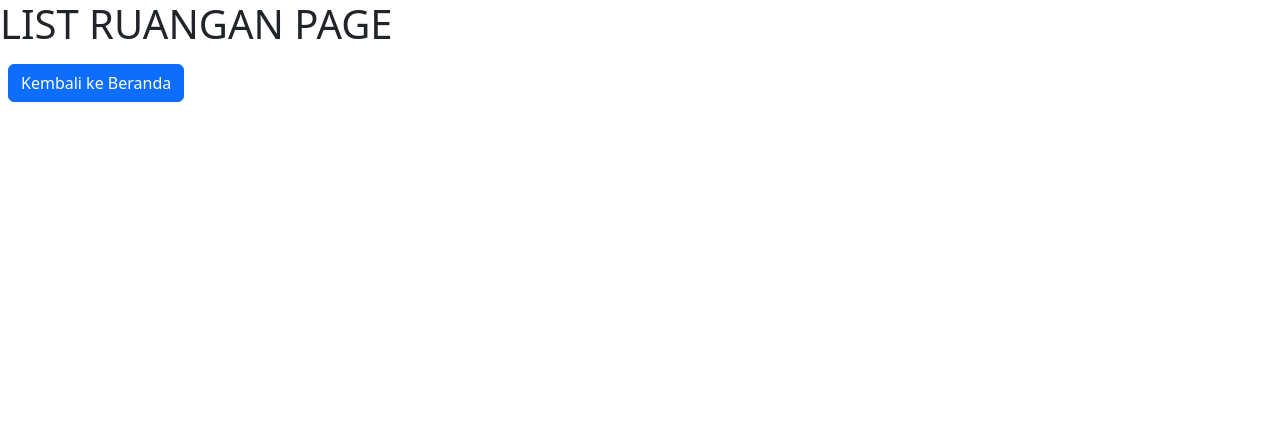
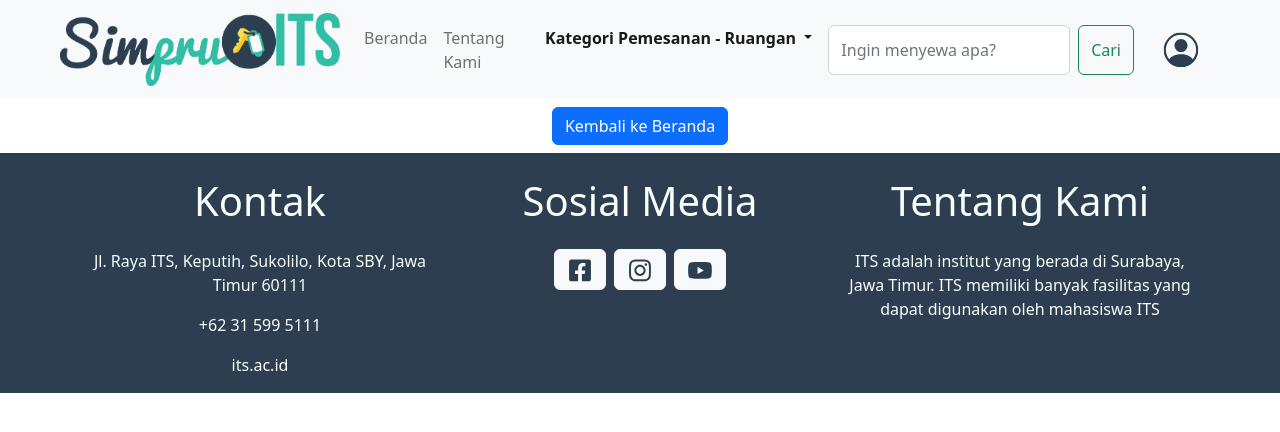
Before and after one commit to Anggito02/fp-pweb-SIMPRU, a PHP site: page /res/list_ruangan in a window 1280 px wide. Shown: the top 432 px of the page. Run offline with PHP 8.4, Linux system fonts and the light colour scheme; the visitor is signed in with stand-in values (Sample User, id 1); data that the repository does not hold is empty.

Commit message:
add fe list ruangan

```diff
--- a/css/list_ruangan.css
+++ b/css/list_ruangan.css
@@ -1,5 +1,8 @@
 body {
     height: auto;
+    display: flex;
+    flex-direction: column;
+    align-items: center;
 }
 
 .list_pemesanan {
--- a/res/list_ruangan.php
+++ b/res/list_ruangan.php
@@ -13,33 +13,142 @@ if(!isset($_SESSION['username'])) {
 
 <!DOCTYPE html>
 <html lang="en">
+
 <head>
     <meta charset="UTF-8">
     <meta http-equiv="X-UA-Compatible" content="IE=edge">
     <meta name="viewport" content="width=device-width, initial-scale=1.0">
     <title>SIMPRU</title>
-    <link href="https://cdn.jsdelivr.net/npm/bootstrap@5.2.3/dist/css/bootstrap.min.css" rel="stylesheet" integrity="sha384-rbsA2VBKQhggwzxH7pPCaAqO46MgnOM80zW1RWuH61DGLwZJEdK2Kadq2F9CUG65" crossorigin="anonymous">
+    <link href="https://cdn.jsdelivr.net/npm/bootstrap@5.2.3/dist/css/bootstrap.min.css" rel="stylesheet"
+        integrity="sha384-rbsA2VBKQhggwzxH7pPCaAqO46MgnOM80zW1RWuH61DGLwZJEdK2Kadq2F9CUG65" crossorigin="anonymous">
     <link rel="stylesheet" href="../css/global.css">
     <link rel="stylesheet" href="../css/list_ruangan.css">
 </head>
+
 <body>
-    <h1>LIST RUANGAN PAGE</h1>
+    <!-- Navbar -->
+    <nav class="container-fluid navbar navbar-expand-lg bg-light sticky-top px-5">
+        <div class="container-fluid">
+            <a class="navbar-brand" href="#">
+                <img id="logo-simpru" src="../src/img/SimpruLOGO.png" alt="Logo SIMPRU" width="280" height="73.04">
+            </a>
+            <button class="navbar-toggler" type="button" data-bs-toggle="collapse"
+                data-bs-target="#navbarSupportedContent" aria-controls="navbarSupportedContent" aria-expanded="false"
+                aria-label="Toggle navigation">
+                <span class="navbar-toggler-icon"></span>
+            </button>
+            <div class="collapse navbar-collapse" id="navbarSupportedContent">
+                <ul class="navbar-nav me-auto mb-2 mb-lg-0">
+                    <li class="nav-item">
+                        <a class="nav-link">Beranda</a>
+                    </li>
+                    <li class="nav-item">
+                        <a class="nav-link" href="./res/about.php">Tentang Kami</a>
+                    </li>
+                    <li class="nav-item dropdown">
+                        <a class="nav-link dropdown-toggle active" href="#" role="button" data-bs-toggle="dropdown"
+                            aria-expanded="false" aria-current="page" href="#">
+                            <b>Kategori Pemesanan - Ruangan</b>
+                        </a>
+                        <ul class="dropdown-menu">
+                            <li><a class="dropdown-item" href="./res/list_ruangan.php">Ruangan</a></li>
+                            <li><a class="dropdown-item" href="./res/list_kendaraan.php">Kendaraan</a></li>
+                        </ul>
+                    </li>
+                    <li class="nav-item d-md-none">
+                        <a class="nav-link" href="#">Akun Saya</a>
+                    </li>
+                </ul>
+                <div class="d-flex">
+                    <form class="d-flex mx-2" role="search">
+                        <input class="form-control me-2" type="search" placeholder="Ingin menyewa apa?"
+                            aria-label="Search">
+                        <button class="btn btn-outline-success" type="submit">Cari</button>
+                    </form>
+                    <div class="dropdown mx-2 d-none d-md-block">
+                        <button class="btn" type="button" data-bs-toggle="dropdown" aria-expanded="false">
+                            <img src="../src/icon/AccountIcon.svg" alt="Account Icon" width="36px" height="36px">
+                        </button>
+                        <ul class="dropdown-menu dropdown-menu-end">
+                            <?php if( isset($_SESSION['username'])): ?>
+                            <li class="dropdown-item">Halo, <?= $_SESSION['username'] ?></li>
+                            <li>
+                                <hr class="dropdown-divider">
+                            </li>
+                            <li><a class="dropdown-item" href="#">Pemesanan Anda</a></li>
+                            <form class="my-3" action="./helper/logout_process.php" method="post">
+                                <button type="submit" class="dropdown-item">Keluar</button>
+                            </form>
+                            <?php else: ?>
+                            <li><a class="dropdown-item" href="./res/login.php">Login</a></li>
+                            <li>
+                                <hr class="dropdown-divider">
+                            </li>
+                            <li><a class="dropdown-item" href="./res/register.php">Buat Akun Baru</a></li>
+                            <?php endif; ?>
+                        </ul>
+                    </div>
+                </div>
+            </div>
+        </div>
+    </nav>
+    <!---->
 
     <div class="list_pemesanan d-flex justify-content-center align-items-center flex-wrap">
-        <?php while($row = mysqli_fetch_assoc($resultListRuangan)): ?>
+        <?php while($row = mysqli_fetch_assoc($resultListRuangan)):?>
         <div class="card m-2" style="width: 18rem;">
-            <img src="" class="card-img-top" alt="Gambar <?= $row['nama_ruangan'] ?>" >
+            <img src="../src/img/<?= str_replace(" ", "", $row['nama_ruangan']) ?>.webp" class="card-img-top" alt="Gambar <?= $row['nama_ruangan'] ?>" width="268px" height="160px">
             <div class="card-body">
                 <h5 class="card-title"><?= $row['nama_ruangan'] ?></h5>
                 <p class="card-text">Tipe Ruangan: <?= $row['jenis_ruangan'] ?></p>
                 <p class="card-text">Kuota Ruangan: <?= $row['kuota_ruangan'] ?></p>
-                    <a href="../detail/detail_ruangan.php?ruangan=<?= $row['nama_ruangan']?>" class="btn btn-primary">Lihat Detail</a>
+                <a href="../detail/detail_ruangan.php?ruangan=<?= $row['nama_ruangan']?>" class="btn btn-primary">Lihat
+                    Detail</a>
             </div>
         </div>
         <?php endwhile; ?>
     </div>
+
     <a href="../index.php" class="btn btn-primary m-2">Kembali ke Beranda</a>
 
-    <script src="https://cdn.jsdelivr.net/npm/bootstrap@5.2.3/dist/js/bootstrap.bundle.min.js" integrity="sha384-kenU1KFdBIe4zVF0s0G1M5b4hcpxyD9F7jL+jjXkk+Q2h455rYXK/7HAuoJl+0I4" crossorigin="anonymous"></script>
+    <!-- Footer -->
+    <div class="container-fluid bg-blacks-main">
+        <div class="container">
+            <div class="row">
+                <div class="col-md-4">
+                    <h1 class="text-light text-center my-4">Kontak</h1>
+                    <p class="text-light text-center">Jl. Raya ITS, Keputih, Sukolilo, Kota SBY, Jawa Timur 60111</p>
+                    <p class="text-light text-center">+62 31 599 5111</p>
+                    <p class="text-light text-center">its.ac.id</p>
+                </div>
+                <div class="col-md-4">
+                    <h1 class="text-light text-center my-4">Sosial Media</h1>
+                    <div class="d-flex justify-content-center">
+                        <a href="https://www.facebook.com/its.ac.id" class="btn btn-light mx-1" target="_blank">
+                            <img src="../src/icon/FacebookIcon.svg" alt="Facebook Icon">
+                        </a>
+                        <a href="https://www.instagram.com/its.ac.id/" class="btn btn-light mx-1" target="_blank">
+                            <img src="../src/icon/InstagramIcon.svg" alt="Instagram Icon">
+                        </a>
+                        <a href="https://www.youtube.com/channel/UCZ9Y4Z2Z1Z0Z9Z0Z9Z0Z0Z0" class="btn btn-light mx-1"
+                            target="_blank">
+                            <img src="../src/icon/YoutubeIcon.svg" alt="Youtube Icon">
+                        </a>
+                    </div>
+                </div>
+                <div class="col-md-4">
+                    <h1 class="text-light text-center my-4">Tentang Kami</h1>
+                    <p class="text-light text-center">ITS adalah institut yang berada di Surabaya, Jawa Timur. ITS
+                        memiliki banyak fasilitas yang dapat digunakan oleh mahasiswa ITS</p>
+                </div>
+            </div>
+        </div>
+    </div>
+    <!---->
+
+    <script src="https://cdn.jsdelivr.net/npm/bootstrap@5.2.3/dist/js/bootstrap.bundle.min.js"
+        integrity="sha384-kenU1KFdBIe4zVF0s0G1M5b4hcpxyD9F7jL+jjXkk+Q2h455rYXK/7HAuoJl+0I4" crossorigin="anonymous">
+    </script>
 </body>
+
 </html>
```
Lines whose indentation alone changed are shown as unchanged.
